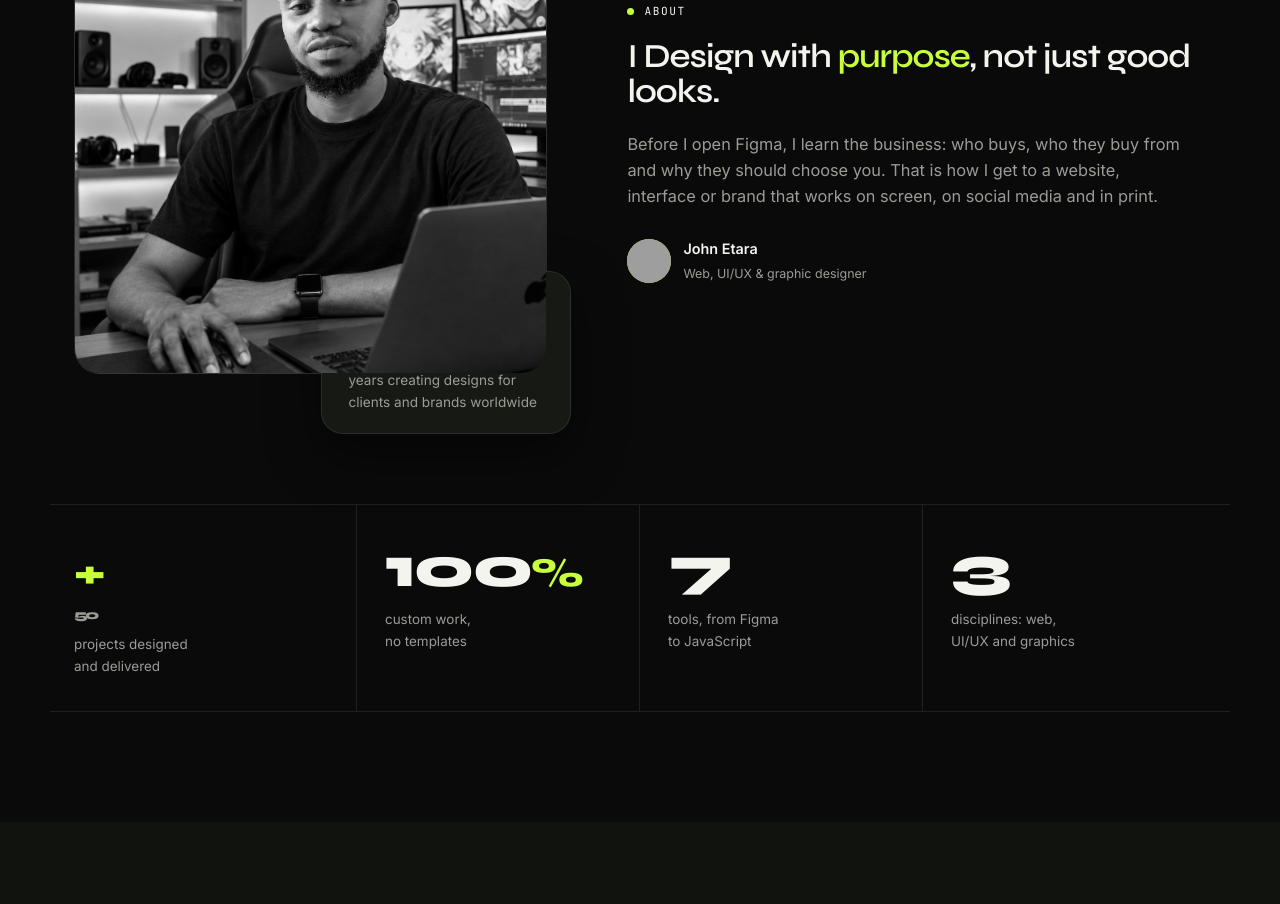
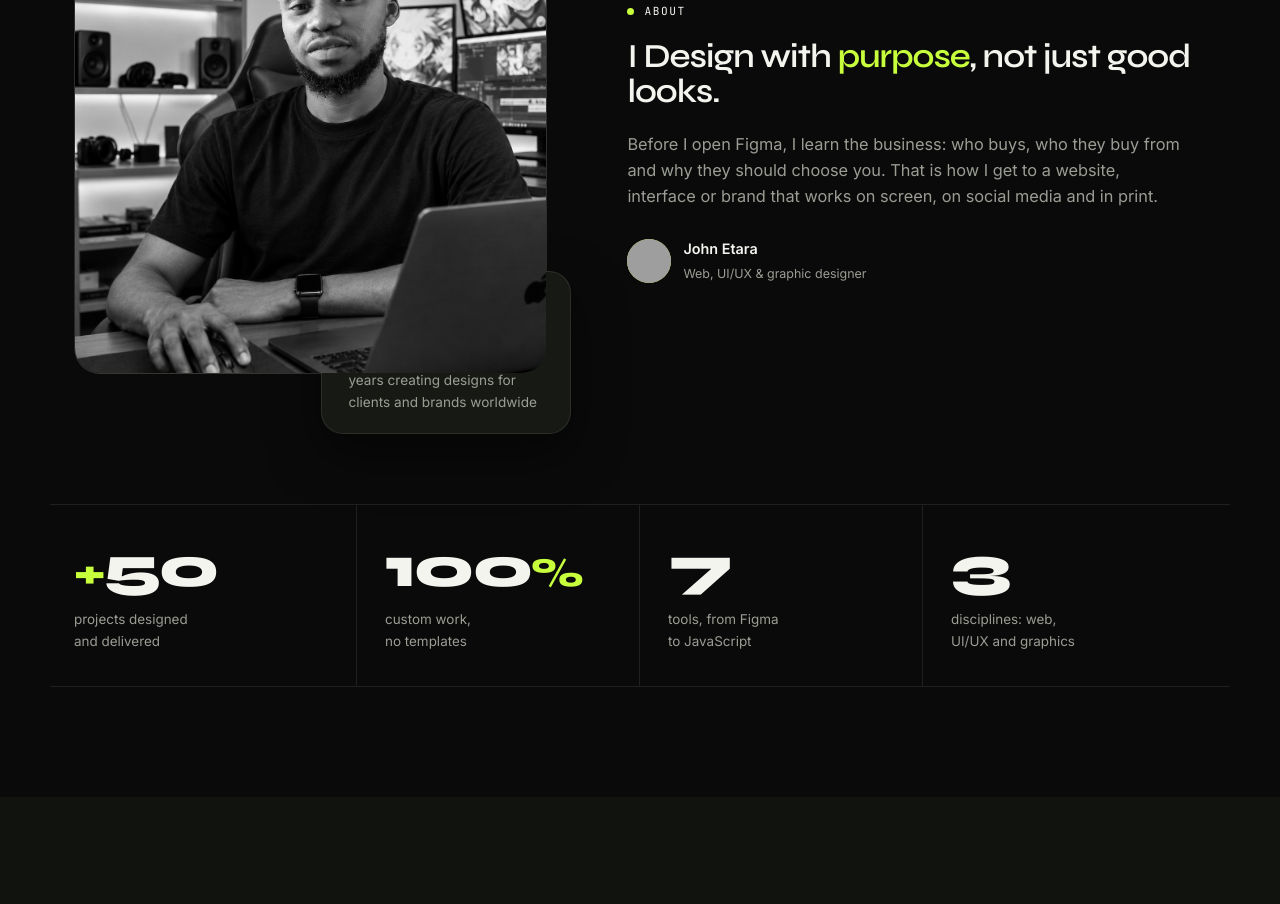
Before and after one commit to EtaraAmana/AmanaEtaraCreativePortfolio, a plain HTML site: page index.html in a window 1280 px wide. Shown: the part 1305-2209 px from the top of the page. Drawn offline with Linux system fonts and the light colour scheme; grey boxes are pictures that could not be loaded.

Commit message:
Update CSS selector for stats span element

```diff
--- a/style.css
+++ b/style.css
@@ -167,7 +167,7 @@ h3 { font-size: 1rem; letter-spacing: -.02em; }
 .stats > div:first-child { padding-left: 0; } .stats > div:last-child { border-right: 0; }
 .stats strong { display: block; font-family: var(--display); font-weight: 800; font-size: clamp(2.4rem, 4.5vw, 3.6rem); letter-spacing: -.04em; line-height: 1; }
 .stats em { font-style: normal; color: var(--lime); font-size: .7em; }
-.stats span { display: block; margin-top: 12px; color: var(--muted); font-size: .84rem; }
+.stats > div > span { display: block; margin-top: 12px; color: var(--muted); font-size: .84rem; }
 
 /* CARDS */
 .cards3 { display: grid; grid-template-columns: repeat(3, 1fr); gap: 20px; }
```
